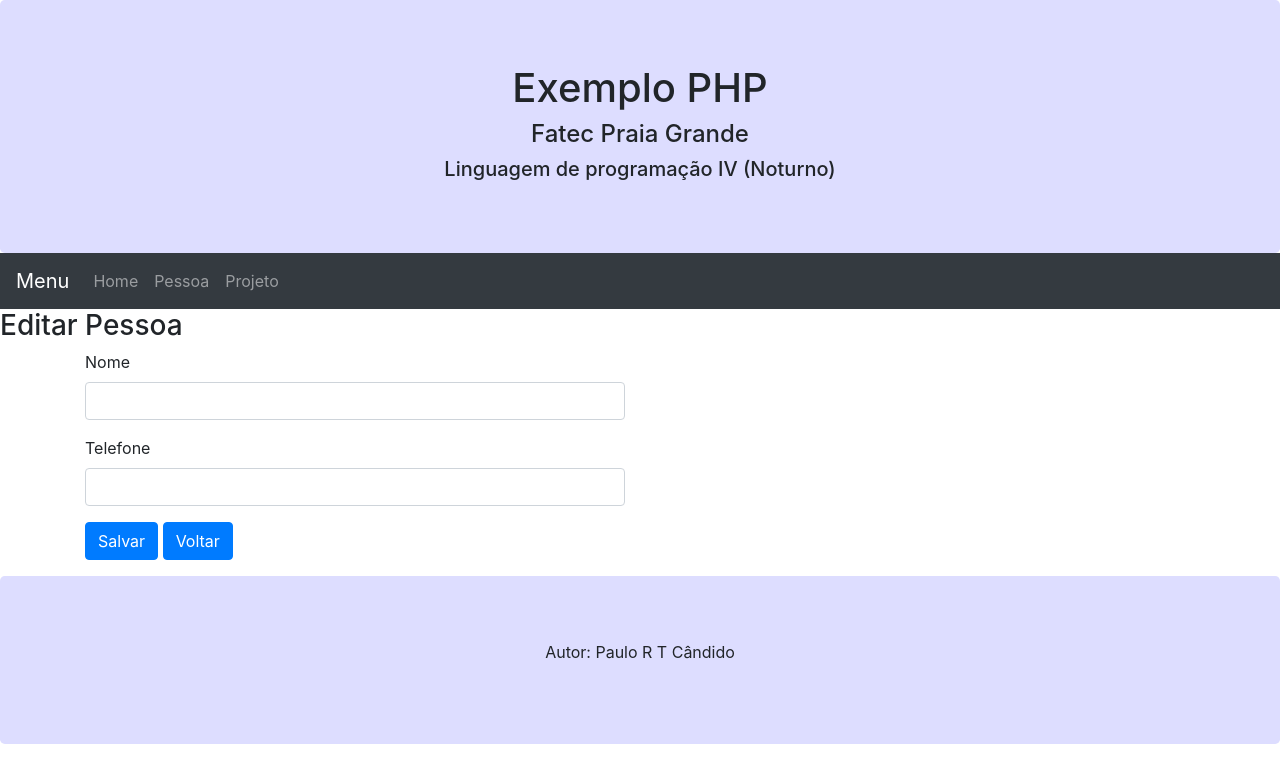
After one commit to prtcandido/phpexemplo, a PHP site: template Views/pessoa.edit.php in a window 1280 px wide. The commit adds this page. Shown: the top 783 px of the page. Run offline with PHP 8.4, Linux system fonts and the light colour scheme; the template is opened without the code that fills it, so the values that code supplies are empty; some libraries are stand-ins or nearby versions.

Commit message:
Cadastro pessoas final

```diff
--- a/Views/cabecalho.php
+++ b/Views/cabecalho.php
@@ -13,6 +13,9 @@
   <script src="https://cdnjs.cloudflare.com/ajax/libs/popper.js/1.16.0/umd/popper.min.js"></script>
   <script src="https://maxcdn.bootstrapcdn.com/bootstrap/4.4.1/js/bootstrap.min.js"></script>
 </head>
+<style type="text/css">
+  .jumbotron {background-color: #ddddff;}
+</style>
 <body>
 <!-- Caixa grande usada para destacar conteúdo especial da página. -->
 <div class="jumbotron text-center" style="margin-bottom:0">
@@ -35,6 +38,9 @@
       <li class="nav-item">
         <a class="nav-link" href="Views/pessoa.index.php">Pessoa</a>
       </li>
+      <li class="nav-item">
+        <a class="nav-link" href="#">Projeto</a>
+      </li>
     </ul>
   </div>
 </nav>
--- /dev/null
+++ b/Views/pessoa.edit.php
@@ -0,0 +1,38 @@
+<?php include 'cabecalho.php'; ?>
+
+<?php
+spl_autoload_register(function ($class_name) {
+    include '..\\'.$class_name . '.php';
+});
+
+use Models\Pessoa;
+use Db\Persiste;
+
+$p = Persiste::GetPessoaById($_GET['id']);
+
+?>
+
+<h3>Editar Pessoa</h3>
+<div class=container>
+	<div class="row">
+		<div class="col-sm-6">
+			<form action="pessoa.update.php" method="post">
+				<input type="hidden" name="id" value="<?= $p->getid ?>">
+				<div class="form-group">
+					<label for="nome">Nome</label>
+					<input type="text" value="<?= $p->getnome ?>" name="nome" class="form-control" maxlength="100" required />
+				</div>
+				<div class="form-group">
+					<label for="telefone">Telefone</label>
+					<input type="text" value="<?= $p->gettelefone ?>" name="telefone" class="form-control" maxlength="20" required/>
+				</div>
+				<div class="form-group">
+					<input type="submit" value="Salvar" class="btn btn-primary btn-small"/>
+					<a href="pessoa.index.php" class="btn btn-primary btn-small">Voltar</a>
+				</div>
+			</form>
+		</div>
+	</div>
+</div>
+
+<?php include 'rodape.php'; ?>
--- a/Views/pessoa.index.php
+++ b/Views/pessoa.index.php
@@ -16,8 +16,8 @@ spl_autoload_register(function ($class_name) {
 
 	foreach($pessoas as $p){
 		echo "<tr><td>$p->getid</td><td>$p->getnome</td><td>$p->gettelefone</td>"
-			."<td><a href='' class='btn btn-primary btn-small'>Editar</a></td>"
-			."<td><a href='' class='btn btn-primary btn-small'>Detalhe</a></td></tr>";
+			."<td><a href='pessoa.edit.php?id=$p->getid' class='btn btn-primary btn-small'>Editar</a></td>"
+			."<td><a href='pessoa.delete.php?id=$p->getid' class='btn btn-primary btn-small'>Excluir</a></td></tr>";
 	}
 	?>
 	</table>
--- a/index.php
+++ b/index.php
@@ -5,7 +5,7 @@
   <!-- O grip pode ter várias linhas (row). Cada linha pode ter até 12 colunas (col). -->
   <div class="row">
     <!-- 1a coluna da linha correspondendo a 4 colunas unitárias do grid. sm para configuração do grid para visualização em dispositivos pequenos (sm = small, >= 576px). Caso o dispositivo tenha largura de tela menor que 576px, as colunas deixam de ser colunas e passam a ser empilhadas umas sobre as outras. -->
-    <div class="col-sm-4 px-5">
+    <div class="col-sm-4">
       <h3>Links Úteis</h3>
       <ul class="nav nav-pills flex-column">
         <li class="nav-item">
```
Also changed, not shown: Db/Persiste.php (+69 -1 lines), Views/pessoa.delete.php (added, +16 -0 lines), Views/pessoa.update.php (added, +18 -0 lines), Views/teste.html (added, +31 -0 lines).
